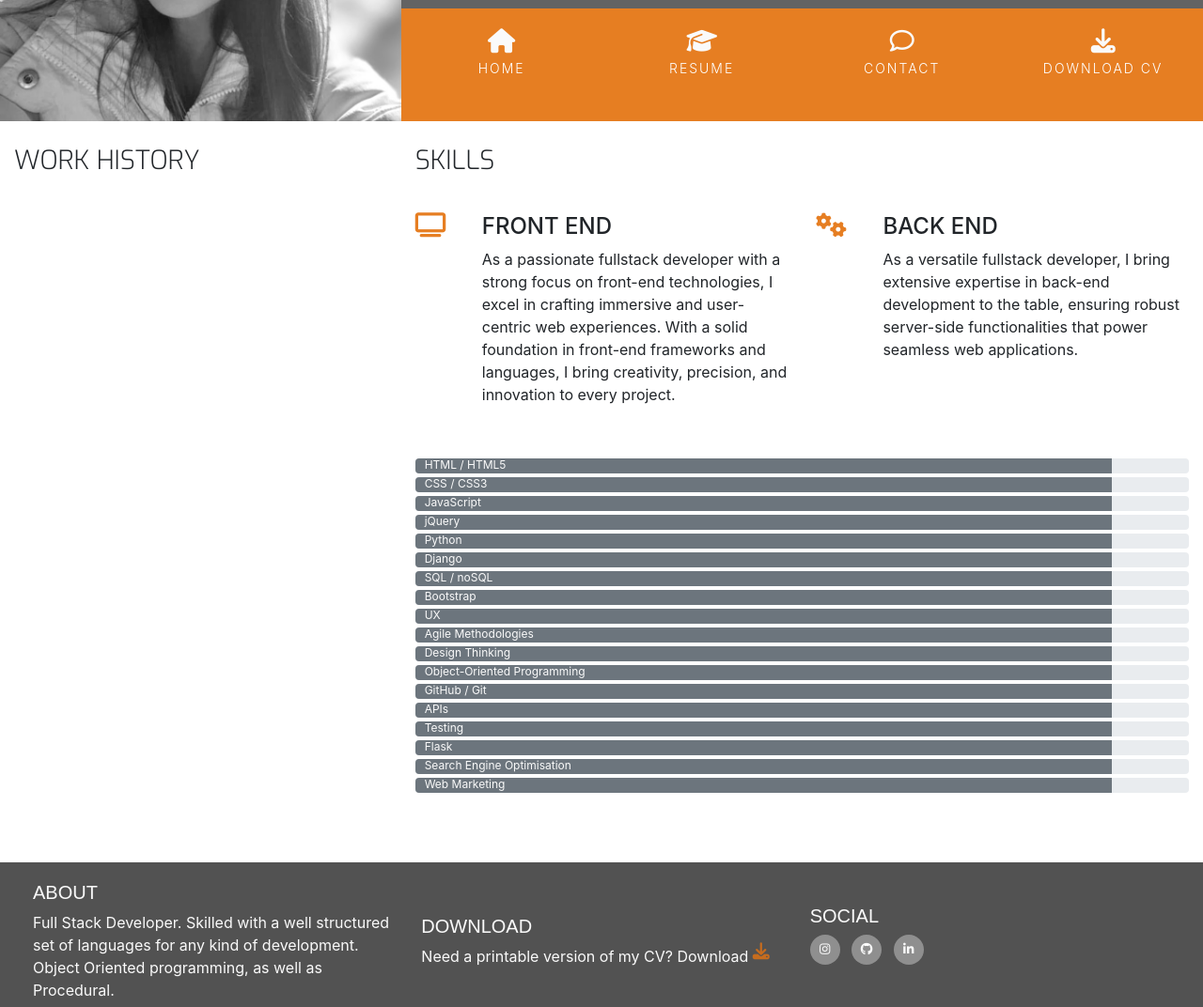
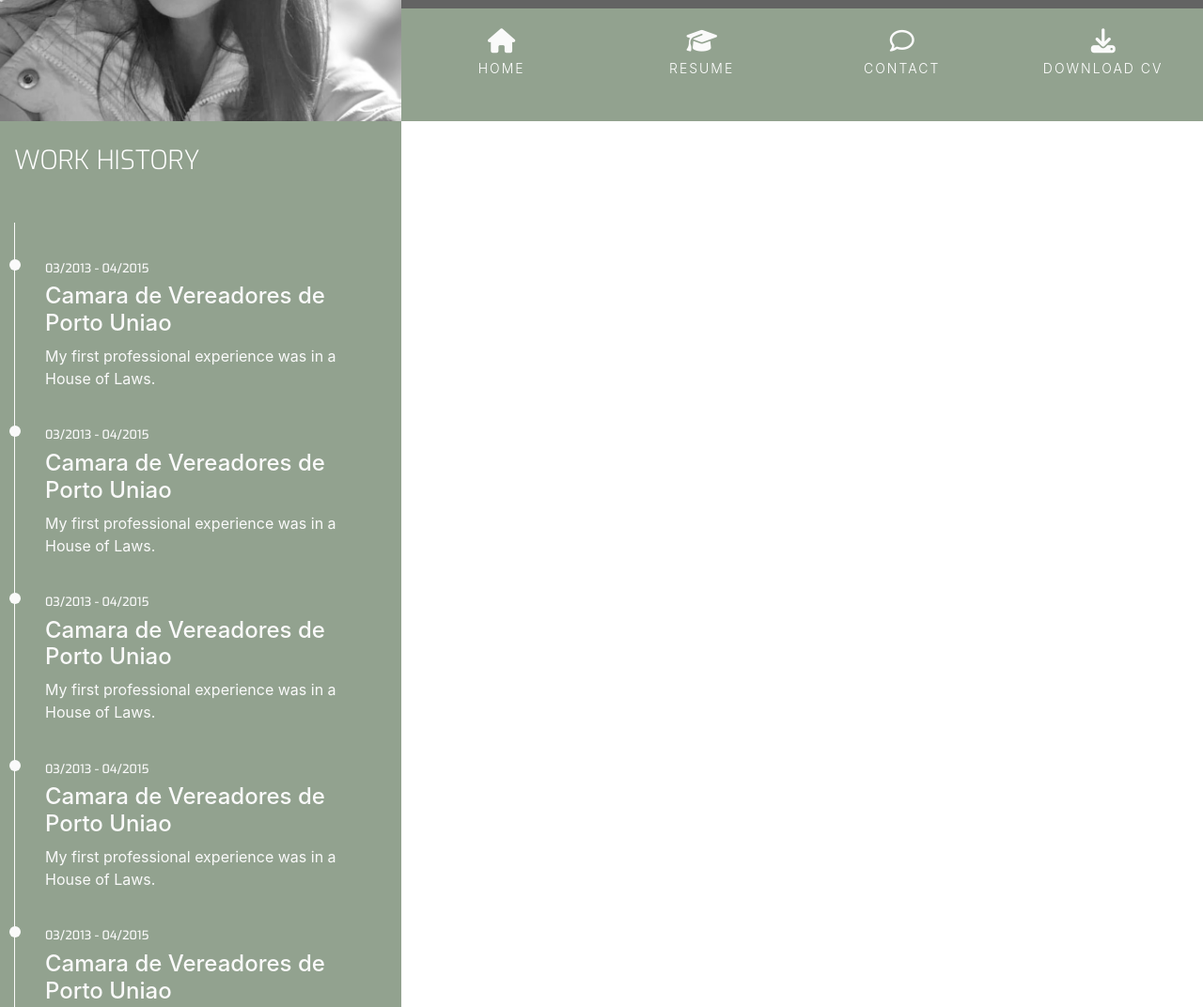
Before and after one commit to BrrunaRibeiro/online-resume, a plain HTML site: page resume.html in a window 1280 px wide. Shown: the part 240-1312 px from the top of the page at 94% size. Drawn offline with nearby package versions, Linux system fonts and the light colour scheme.

Commit message:
Add Work History section structure and style

```diff
--- a/assets/css/style.css
+++ b/assets/css/style.css
@@ -5,7 +5,7 @@
 }
 
 .ui-menu-color-home {
-    background-color: #e67e22;
+    background-color: #92a28f;
 }
 
 h1,
@@ -149,7 +149,7 @@ footer a {
 
 .cv-pdf i {
     font-size: 18px;
-    color: #c66c1e;
+    color: #166349;
     text-align: center;
 }
 
@@ -174,7 +174,7 @@ footer a {
 }
 
 .social-links li a i:hover {
-    background-color: #c66c1e;
+    background-color: #166349;
 }
 
 #footer-details {
@@ -197,7 +197,8 @@ footer a {
     float: none;
 }
 
-.section-heading {
+.section-heading,
+.history-heading {
     font-family: "Exo", sans-serif;
     font-weight: 300;
     margin-top: 25px;
@@ -206,7 +207,7 @@ footer a {
 
 .three-reasons-icon {
     font-size: 26px;
-    color: #e67e22;
+    color: #92a28f;
 }
 
 .three-reasons-heading {
@@ -267,3 +268,53 @@ footer a {
 .progress-section {
     margin: 40px 20px;
 }
+
+.bg-color-work-history {
+    background-color: #92a28f;
+}
+
+.history-heading {
+    color: #fff;
+    margin-bottom: 50px;
+}
+
+.timeline-item {
+    padding: 4em 2em 0em 2em;
+    position: relative;
+    color: #fafafa;
+    border-left: 1px solid;
+}
+
+.timeline-item p {
+    padding: 0;
+    margin: 0;
+}
+
+.timeline-item:before {
+    content: attr(data-dates);
+    position: absolute;
+    left: 2.5em;
+    top: 3em;
+    display: block;
+    font-family: "Exo", sans-serif;
+    font-weight: 500;
+    font-size: 0.8em;
+    padding: 0;
+    margin: 0;
+}
+
+.timeline-item:after {
+    width: 12px;
+    height: 12px;
+    display: block;
+    top: 2.4em;
+    position: absolute;
+    left: -6px;
+    border-radius: 12px;
+    content: "";
+    background: #fafafa;
+}
+
+.histoty-items {
+    margin-bottom: 30px;
+}
--- a/resume.html
+++ b/resume.html
@@ -29,11 +29,11 @@
                     <div class="col">
                         <ul id="nav" class="list-inline menucontainer">
                             <li class="col-6 col-sm-3 ui-menu-color-home list-inline-item menuitem">
-                                <a href="#" class="hvr-sweep-to-bottom"><i class="fa fa-home"
+                                <a href="index.html" class="hvr-sweep-to-bottom"><i class="fa fa-home"
                                         aria-hidden="true"></i><span>Home</span></a>
                             </li>
                             <li class="col-6 col-sm-3 ui-menu-color-home list-inline-item menuitem">
-                                <a href="#" class="hvr-sweep-to-bottom"><i class="fa fa-graduation-cap"
+                                <a href="resume.html" class="hvr-sweep-to-bottom"><i class="fa fa-graduation-cap"
                                         aria-hidden="true"></i><span>Resume</span></a>
                             </li>
                             <li class="col-6 col-sm-3 ui-menu-color-home list-inline-item menuitem">
@@ -56,8 +56,45 @@
             <div class="col-md-4 bg-color-work-history section-column">
                 <div class="row">
                     <div class="col-12">
-                        <h3 class="section-heading uppercase">Work History</h3>
+                        <h3 class="history-heading uppercase">Work History</h3>
                     </div>
+                </div>
+                <div class="history-items">
+                    <div class="timeline-item" data-dates="03/2013 - 04/2015">
+                        <h4>Camara de Vereadores de Porto Uniao</h4>
+                        <p>My first professional experience was in a House of Laws.</p>
+                    </div>
+                    <div class="timeline-item" data-dates="03/2013 - 04/2015">
+                        <h4>Camara de Vereadores de Porto Uniao</h4>
+                        <p>My first professional experience was in a House of Laws.</p>
+                    </div>
+                    <div class="timeline-item" data-dates="03/2013 - 04/2015">
+                        <h4>Camara de Vereadores de Porto Uniao</h4>
+                        <p>My first professional experience was in a House of Laws.</p>
+                    </div>
+                    <div class="timeline-item" data-dates="03/2013 - 04/2015">
+                        <h4>Camara de Vereadores de Porto Uniao</h4>
+                        <p>My first professional experience was in a House of Laws.</p>
+                    </div>
+                    <div class="timeline-item" data-dates="03/2013 - 04/2015">
+                        <h4>Camara de Vereadores de Porto Uniao</h4>
+                        <p>My first professional experience was in a House of Laws.</p>
+                    </div>
+                    <div class="timeline-item" data-dates="03/2013 - 04/2015">
+                        <h4>Camara de Vereadores de Porto Uniao</h4>
+                        <p>My first professional experience was in a House of Laws.</p>
+                    </div>
+                    <div class="timeline-item" data-dates="03/2013 - 04/2015">
+                        <h4>Camara de Vereadores de Porto Uniao</h4>
+                        <p>My first professional experience was in a House of Laws.</p>
+                    </div>
+                    <div class="timeline-item" data-dates="03/2013 - 04/2015">
+                        <h4>Camara de Vereadores de Porto Uniao</h4>
+                        <p>My first professional experience was in a House of Laws.</p>
+                    </div>
+                    <div class="timeline-item" data-dates="03/2013 - 04/2015">
+                        <h4>Camara de Vereadores de Porto Uniao</h4>
+                        <p>My first professional experience was in a House of Laws.</p>
                     </div>
                 </div>
                 <div class="col-md-8 bg-color-three-reasons section-column">
@@ -74,7 +111,10 @@
                                 </div>
                                 <div class="col-10">
                                     <h4 class="three-resons-heading uppercase">Front End</h4>
-                        <p>As a passionate fullstack developer with a strong focus on front-end technologies, I excel in crafting immersive and user-centric web experiences. With a solid foundation in front-end frameworks and languages, I bring creativity, precision, and innovation to every project. </p>
+                                    <p>As a passionate fullstack developer with a strong focus on front-end
+                                        technologies, I excel in crafting immersive and user-centric web experiences.
+                                        With a solid foundation in front-end frameworks and languages, I bring
+                                        creativity, precision, and innovation to every project. </p>
                                 </div>
                             </div>
                         </div>
@@ -85,7 +125,9 @@
                                 </div>
                                 <div class="col-10">
                                     <h4 class="three-resons-heading uppercase">Back End</h4>
-                         <p>As a versatile fullstack developer, I bring extensive expertise in back-end development to the table, ensuring robust server-side functionalities that power seamless web applications.</p>
+                                    <p>As a versatile fullstack developer, I bring extensive expertise in back-end
+                                        development to the table, ensuring robust server-side functionalities that power
+                                        seamless web applications.</p>
                                 </div>
                             </div>
                         </div>
@@ -93,109 +135,127 @@
                     <div class="row progress-section">
                         <div class="col">
                             <div class="progress">
-                        <div class="progress-bar bg-secondary bg-gradient" role="progressbar" aria-valuenow="90" aria-valuemin="0" aria-valuemax="100" style="width:90%;">
+                                <div class="progress-bar bg-secondary bg-gradient" role="progressbar" aria-valuenow="90"
+                                    aria-valuemin="0" aria-valuemax="100" style="width:90%;">
                                     <span class="sr-only">90% complete</span>
                                 </div>
                                 <span class="progress-type">HTML / HTML5</span>
                             </div>
                             <div class="progress">
-                        <div class="progress-bar bg-secondary bg-gradient" role="progressbar" aria-valuenow="90" aria-valuemin="0" aria-valuemax="100" style="width:90%;">
+                                <div class="progress-bar bg-secondary bg-gradient" role="progressbar" aria-valuenow="90"
+                                    aria-valuemin="0" aria-valuemax="100" style="width:90%;">
                                     <span class="sr-only">90% complete</span>
                                 </div>
                                 <span class="progress-type">CSS / CSS3</span>
                             </div>
                             <div class="progress">
-                        <div class="progress-bar bg-secondary bg-gradient" role="progressbar" aria-valuenow="90" aria-valuemin="0" aria-valuemax="100" style="width:90%;">
+                                <div class="progress-bar bg-secondary bg-gradient" role="progressbar" aria-valuenow="90"
+                                    aria-valuemin="0" aria-valuemax="100" style="width:90%;">
                                     <span class="sr-only">90% complete</span>
                                 </div>
                                 <span class="progress-type">JavaScript</span>
                             </div>
                             <div class="progress">
-                        <div class="progress-bar bg-secondary bg-gradient" role="progressbar" aria-valuenow="90" aria-valuemin="0" aria-valuemax="100" style="width:90%;">
+                                <div class="progress-bar bg-secondary bg-gradient" role="progressbar" aria-valuenow="90"
+                                    aria-valuemin="0" aria-valuemax="100" style="width:90%;">
                                     <span class="sr-only">90% complete</span>
                                 </div>
                                 <span class="progress-type">jQuery</span>
                             </div>
                             <div class="progress">
-                        <div class="progress-bar bg-secondary bg-gradient" role="progressbar" aria-valuenow="90" aria-valuemin="0" aria-valuemax="100" style="width:90%;">
+                                <div class="progress-bar bg-secondary bg-gradient" role="progressbar" aria-valuenow="90"
+                                    aria-valuemin="0" aria-valuemax="100" style="width:90%;">
                                     <span class="sr-only">90% complete</span>
                                 </div>
                                 <span class="progress-type">Python</span>
                             </div>
                             <div class="progress">
-                        <div class="progress-bar bg-secondary bg-gradient" role="progressbar" aria-valuenow="90" aria-valuemin="0" aria-valuemax="100" style="width:90%;">
+                                <div class="progress-bar bg-secondary bg-gradient" role="progressbar" aria-valuenow="90"
+                                    aria-valuemin="0" aria-valuemax="100" style="width:90%;">
                                     <span class="sr-only">90% complete</span>
                                 </div>
                                 <span class="progress-type">Django</span>
                             </div>
                             <div class="progress">
-                        <div class="progress-bar bg-secondary bg-gradient" role="progressbar" aria-valuenow="90" aria-valuemin="0" aria-valuemax="100" style="width:90%;">
+                                <div class="progress-bar bg-secondary bg-gradient" role="progressbar" aria-valuenow="90"
+                                    aria-valuemin="0" aria-valuemax="100" style="width:90%;">
                                     <span class="sr-only">90% complete</span>
                                 </div>
                                 <span class="progress-type">SQL / noSQL</span>
                             </div>
                             <div class="progress">
-                        <div class="progress-bar bg-secondary bg-gradient" role="progressbar" aria-valuenow="90" aria-valuemin="0" aria-valuemax="100" style="width:90%;">
+                                <div class="progress-bar bg-secondary bg-gradient" role="progressbar" aria-valuenow="90"
+                                    aria-valuemin="0" aria-valuemax="100" style="width:90%;">
                                     <span class="sr-only">90% complete</span>
                                 </div>
                                 <span class="progress-type">Bootstrap</span>
                             </div>
                             <div class="progress">
-                        <div class="progress-bar bg-secondary bg-gradient" role="progressbar" aria-valuenow="90" aria-valuemin="0" aria-valuemax="100" style="width:90%;">
+                                <div class="progress-bar bg-secondary bg-gradient" role="progressbar" aria-valuenow="90"
+                                    aria-valuemin="0" aria-valuemax="100" style="width:90%;">
                                     <span class="sr-only">90% complete</span>
                                 </div>
                                 <span class="progress-type">UX</span>
                             </div>
                             <div class="progress">
-                        <div class="progress-bar bg-secondary bg-gradient" role="progressbar" aria-valuenow="90" aria-valuemin="0" aria-valuemax="100" style="width:90%;">
+                                <div class="progress-bar bg-secondary bg-gradient" role="progressbar" aria-valuenow="90"
+                                    aria-valuemin="0" aria-valuemax="100" style="width:90%;">
                                     <span class="sr-only">90% complete</span>
                                 </div>
                                 <span class="progress-type">Agile Methodologies</span>
                             </div>
                             <div class="progress">
-                        <div class="progress-bar bg-secondary bg-gradient" role="progressbar" aria-valuenow="90" aria-valuemin="0" aria-valuemax="100" style="width:90%;">
+                                <div class="progress-bar bg-secondary bg-gradient" role="progressbar" aria-valuenow="90"
+                                    aria-valuemin="0" aria-valuemax="100" style="width:90%;">
                                     <span class="sr-only">90% complete</span>
                                 </div>
                                 <span class="progress-type">Design Thinking</span>
                             </div>
                             <div class="progress">
-                        <div class="progress-bar bg-secondary bg-gradient" role="progressbar" aria-valuenow="90" aria-valuemin="0" aria-valuemax="100" style="width:90%;">
+                                <div class="progress-bar bg-secondary bg-gradient" role="progressbar" aria-valuenow="90"
+                                    aria-valuemin="0" aria-valuemax="100" style="width:90%;">
                                     <span class="sr-only">90% complete</span>
                                 </div>
                                 <span class="progress-type">Object-Oriented Programming</span>
                             </div>
                             <div class="progress">
-                        <div class="progress-bar bg-secondary bg-gradient" role="progressbar" aria-valuenow="90" aria-valuemin="0" aria-valuemax="100" style="width:90%;">
+                                <div class="progress-bar bg-secondary bg-gradient" role="progressbar" aria-valuenow="90"
+                                    aria-valuemin="0" aria-valuemax="100" style="width:90%;">
                                     <span class="sr-only">90% complete</span>
                                 </div>
                                 <span class="progress-type">GitHub / Git</span>
                             </div>
                             <div class="progress">
-                        <div class="progress-bar bg-secondary bg-gradient" role="progressbar" aria-valuenow="90" aria-valuemin="0" aria-valuemax="100" style="width:90%;">
+                                <div class="progress-bar bg-secondary bg-gradient" role="progressbar" aria-valuenow="90"
+                                    aria-valuemin="0" aria-valuemax="100" style="width:90%;">
                                     <span class="sr-only">90% complete</span>
                                 </div>
                                 <span class="progress-type">APIs</span>
                             </div>
                             <div class="progress">
-                        <div class="progress-bar bg-secondary bg-gradient" role="progressbar" aria-valuenow="90" aria-valuemin="0" aria-valuemax="100" style="width:90%;">
+                                <div class="progress-bar bg-secondary bg-gradient" role="progressbar" aria-valuenow="90"
+                                    aria-valuemin="0" aria-valuemax="100" style="width:90%;">
                                     <span class="sr-only">90% complete</span>
                                 </div>
                                 <span class="progress-type">Testing</span>
                             </div>
                             <div class="progress">
-                        <div class="progress-bar bg-secondary bg-gradient" role="progressbar" aria-valuenow="90" aria-valuemin="0" aria-valuemax="100" style="width:90%;">
+                                <div class="progress-bar bg-secondary bg-gradient" role="progressbar" aria-valuenow="90"
+                                    aria-valuemin="0" aria-valuemax="100" style="width:90%;">
                                     <span class="sr-only">90% complete</span>
                                 </div>
                                 <span class="progress-type">Flask</span>
                             </div>
                             <div class="progress">
-                        <div class="progress-bar bg-secondary bg-gradient" role="progressbar" aria-valuenow="90" aria-valuemin="0" aria-valuemax="100" style="width:90%;">
+                                <div class="progress-bar bg-secondary bg-gradient" role="progressbar" aria-valuenow="90"
+                                    aria-valuemin="0" aria-valuemax="100" style="width:90%;">
                                     <span class="sr-only">90% complete</span>
                                 </div>
                                 <span class="progress-type">Search Engine Optimisation</span>
                             </div>
                             <div class="progress">
-                        <div class="progress-bar bg-secondary bg-gradient" role="progressbar" aria-valuenow="90" aria-valuemin="0" aria-valuemax="100" style="width:90%;">
+                                <div class="progress-bar bg-secondary bg-gradient" role="progressbar" aria-valuenow="90"
+                                    aria-valuemin="0" aria-valuemax="100" style="width:90%;">
                                     <span class="sr-only">90% complete</span>
                                 </div>
                                 <span class="progress-type">Web Marketing</span>
@@ -215,7 +275,8 @@
             <div class="col-sm-4">
                 <h5 class="uppercase general-sub">Download</h5>
                 <p>Need a printable version of my CV?
-                    <a href="#" target="_blank" class="cv-pdf">Download <i class="fa fa-download fa-bounce" aria-hidden="true"></i>
+                    <a href="#" target="_blank" class="cv-pdf">Download <i class="fa fa-download fa-bounce"
+                            aria-hidden="true"></i>
                         <span class="sr-only">Download link</span>
                     </a>
                 </p>
```
Lines whose indentation alone changed are shown as unchanged.
